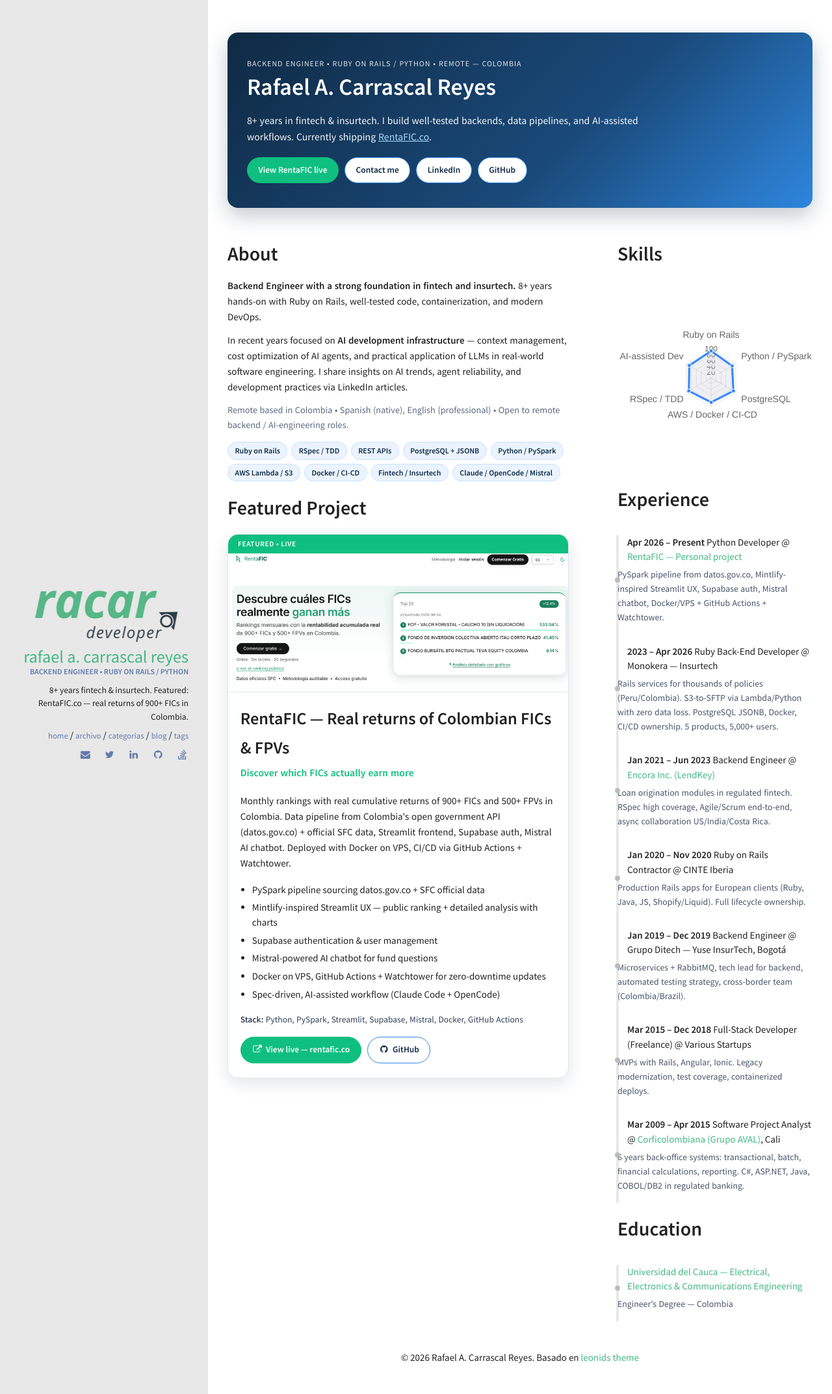
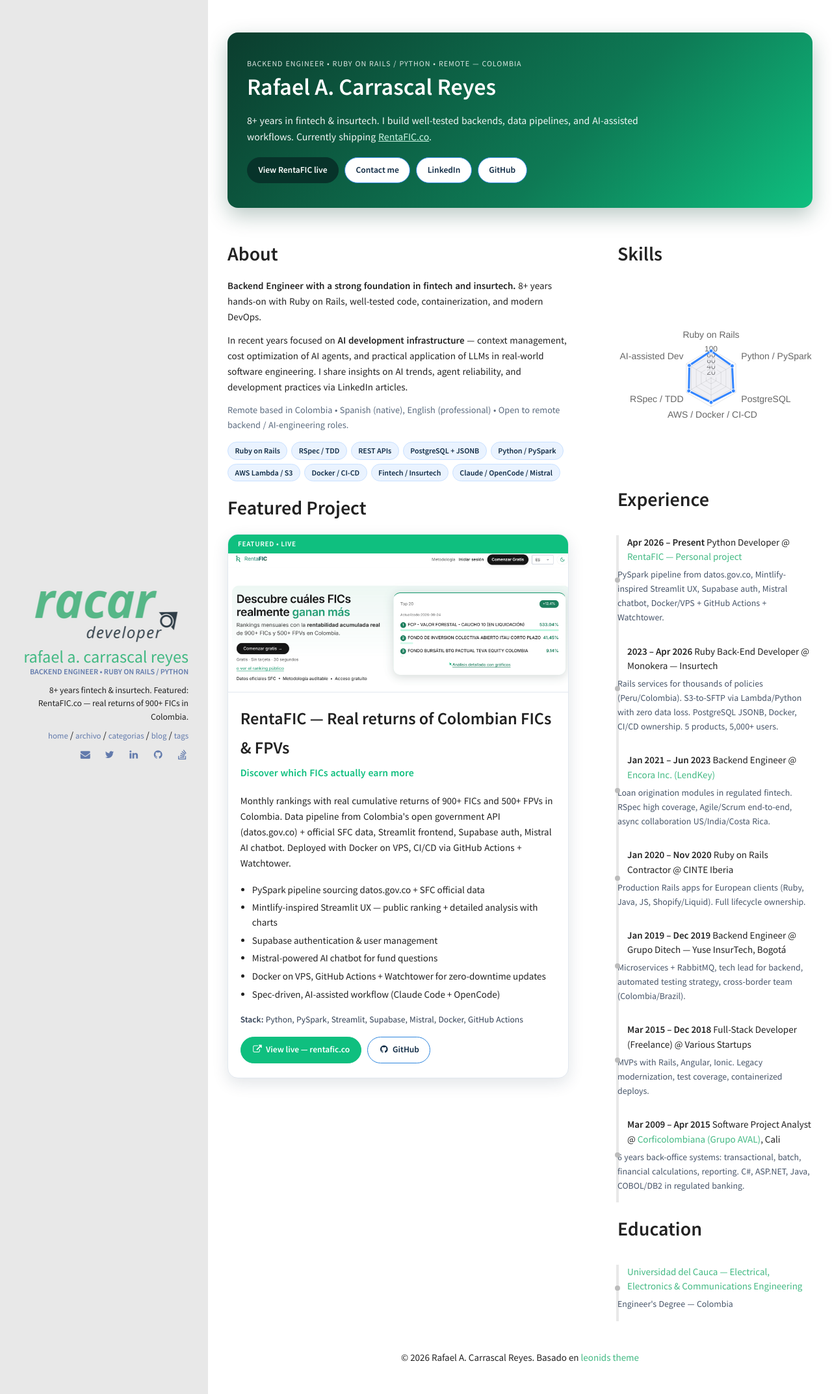
Before and after one commit to racar/racar.github.io, a Jekyll site: the page built from index.html, in a window 1280 px wide. Shown: the whole page at 65% size. Built offline with Jekyll 4.4.1, drawn with Linux system fonts in a browser that asks for light colours; nearby versions of some CDN libraries.

Commit message:
Hero gradient blue to brand green, fix CTA contrast

```diff
--- a/_sass/pages/_layout.scss
+++ b/_sass/pages/_layout.scss
@@ -90,12 +90,12 @@
 
 /* PORTFOLIO */
 .portfolio-hero {
-  background: linear-gradient(135deg, #0f2a44 0%, #1a4a7a 60%, #2e86de 100%);
+  background: linear-gradient(135deg, #0b3d2e 0%, #0e7a55 60%, #0fbf7f 100%);
   color: #fff;
   border-radius: 16px;
   padding: 2.5rem 2rem;
   margin: 0 0 2rem;
-  box-shadow: 0 12px 32px rgba(15, 42, 68, 0.25);
+  box-shadow: 0 12px 32px rgba(11, 61, 46, 0.28);
   .hero-kicker {
     text-transform: uppercase;
     letter-spacing: 0.08em;
@@ -113,7 +113,7 @@
     font-size: 1.05rem;
     max-width: 44rem;
     opacity: 0.95;
-    a { color: #aee3ff; text-decoration: underline; }
+    a { color: #d6ffee; text-decoration: underline; }
   }
   .hero-cta {
     display: flex;
@@ -145,6 +145,8 @@
 .post-listing .cta-btn:hover { background: #eaf3ff; color: #0f2a44; }
 .post-listing .cta-primary { background: #0fbf7f; border-color: #0fbf7f; color: #fff; }
 .post-listing .cta-primary:hover { background: #0da670; color: #fff; }
+.portfolio-hero .cta-primary { background: #07332a; border-color: #07332a; color: #fff; }
+.portfolio-hero .cta-primary:hover { background: #052620; border-color: #052620; color: #fff; }
 
 .portfolio-summary p { margin: 0 0 0.8rem; }
 .portfolio-summary .muted { color: #5b6b7f; font-size: 0.95rem; }
```
